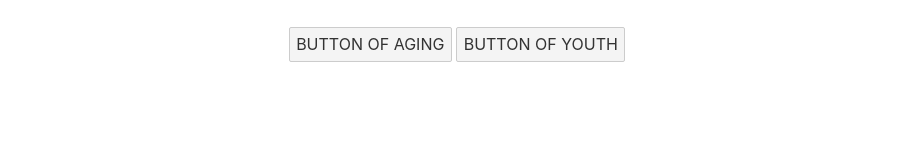
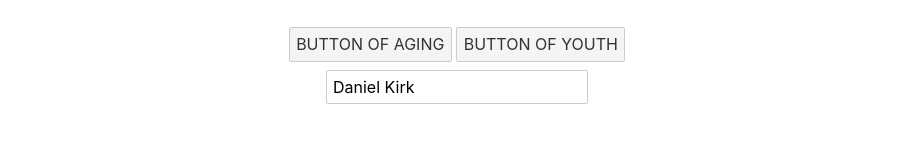
Before and after one commit to danielkirk/SvelteApp, a Svelte app: page / in a window 1280 px wide. Shown: the part 160-302 px from the top of the page, without its empty margins (183-1096 px from the left). Built offline with nearby package versions, Linux system fonts and the light colour scheme.

Commit message:
new function, and button functionality

```diff
--- a/src/App.svelte
+++ b/src/App.svelte
@@ -6,8 +6,13 @@
 
 //function list
 	const addAge = () => age += 1;
+
 	const decreaseAge = () => age -= 1;
 
+	const nameChange = (e) => {
+		const nameChange = e.target.value;
+		name = nameChange;
+	}
 //
 
 </script>
@@ -16,6 +21,8 @@
 	<h1>Hello {name}, Age {age}!</h1>
 	<button on:click="{addAge}">BUTTON OF AGING</button>
 	<button on:click="{decreaseAge}">BUTTON OF YOUTH</button>
+	<br/>
+	<input type="text" value="{name}" on:input="{nameChange}"/>
 
 </main>
 
```
